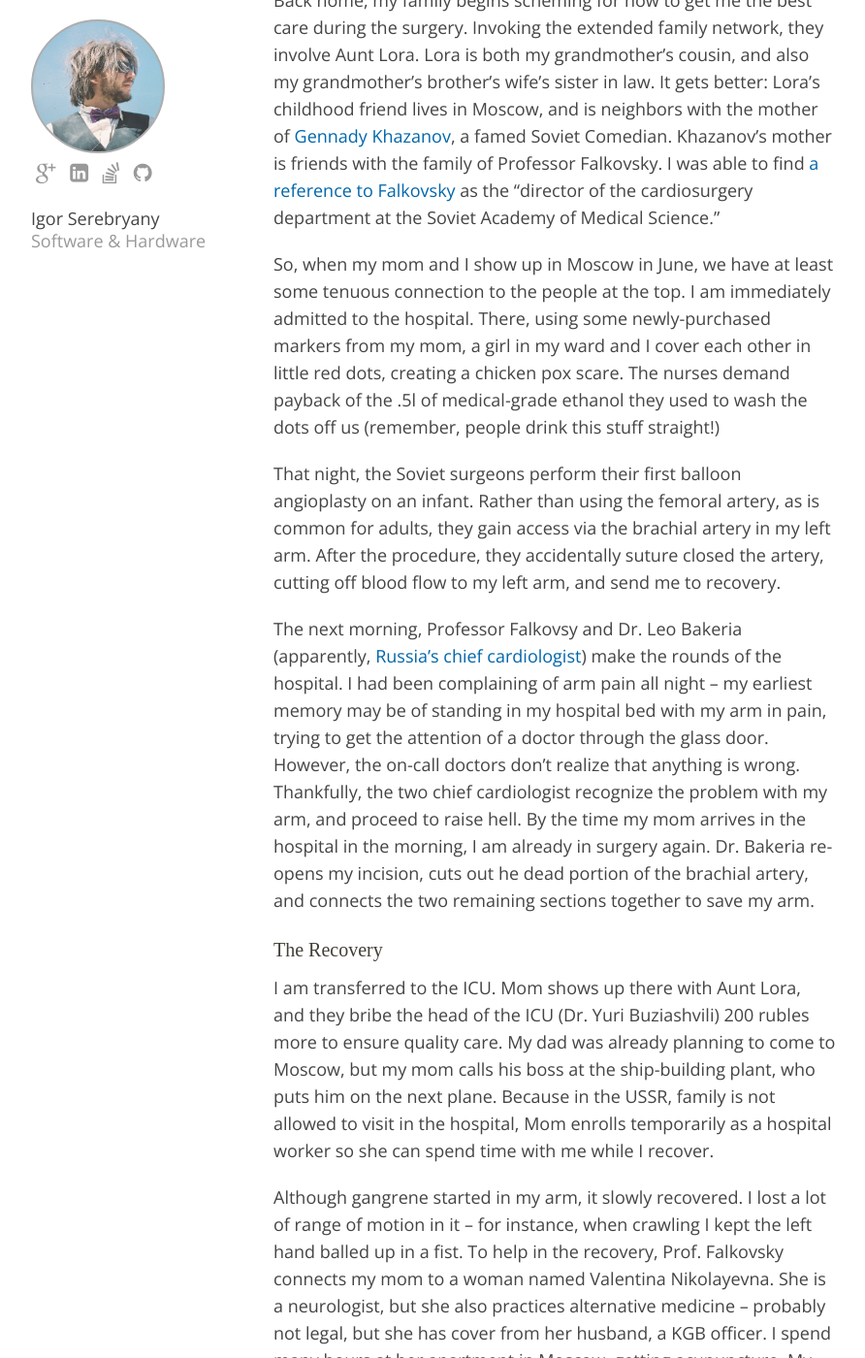
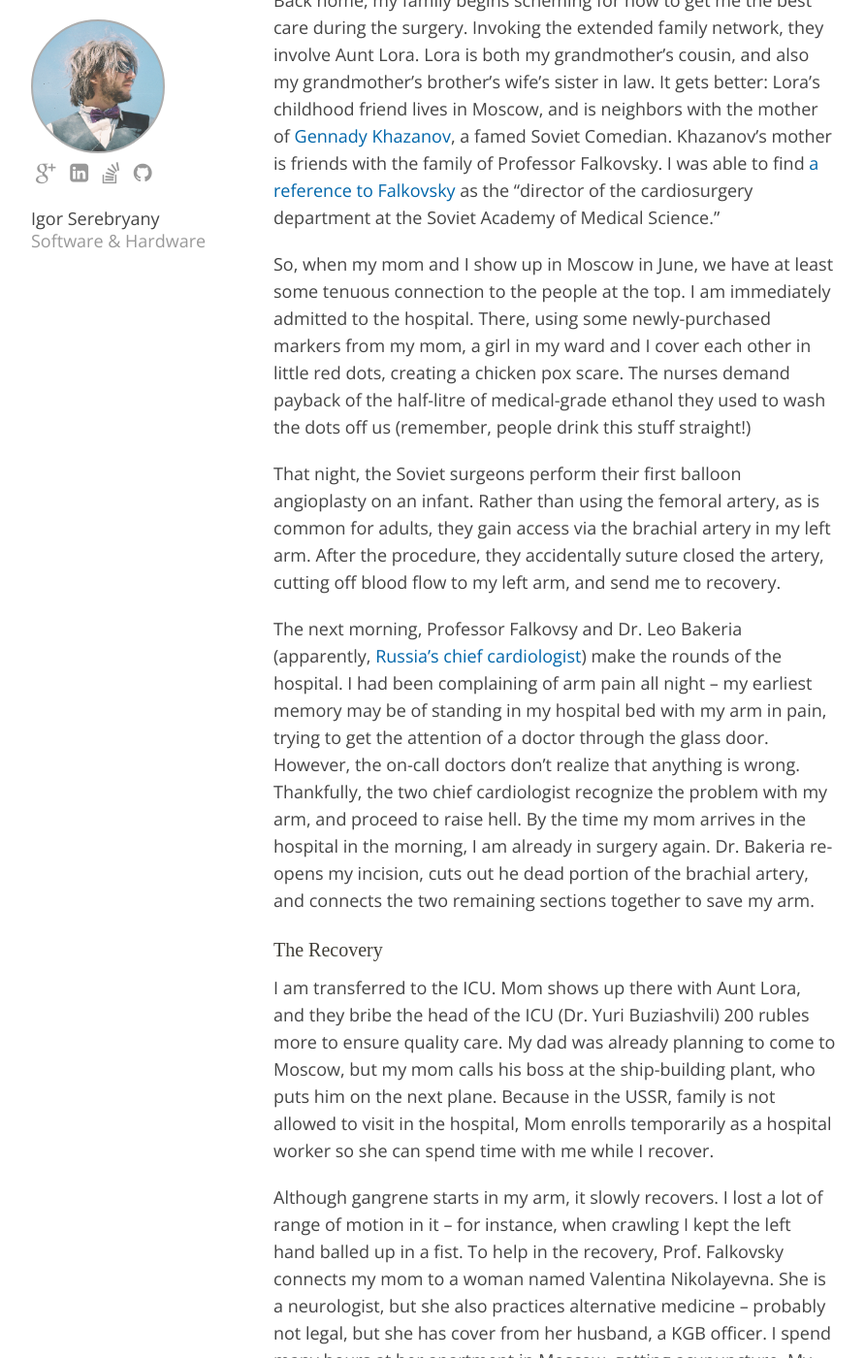
Before and after one commit to igor47/blog, a Jekyll site: the page built from _posts/2016-09-12-heart-disease-in-the-ussr.md, in a window 1280 px wide and 1400 px high, scrolled down 3646 px. Shown: the whole window at 97% size, without its empty margins (138-1030 px from the left). Built offline with Jekyll 4.4.1, drawn with Linux system fonts in a browser that asks for light colours; some web fonts are replaced; some of the changed text lies outside the part shown.

Commit message:
[heart] minor corrections

```diff
--- a/_posts/2016-09-12-heart-disease-in-the-ussr.md
+++ b/_posts/2016-09-12-heart-disease-in-the-ussr.md
@@ -103,7 +103,7 @@ I was able to find [a reference to Falkovsky](http://articles.dailypress.com/199
 So, when my mom and I show up in Moscow in June, we have at least some tenuous connection to the people at the top.
 I am immediately admitted to the hospital.
 There, using some newly-purchased markers from my mom, a girl in my ward and I cover each other in little red dots, creating a chicken pox scare.
-The nurses demand payback of the .5l of medical-grade ethanol they used to wash the dots off us (remember, people drink this stuff straight!)
+The nurses demand payback of the half-litre of medical-grade ethanol they used to wash the dots off us (remember, people drink this stuff straight!)
 
 That night, the Soviet surgeons perform their first balloon angioplasty on an infant.
 Rather than using the femoral artery, as is common for adults, they gain access via the brachial artery in my left arm.
@@ -123,7 +123,7 @@ Mom shows up there with Aunt Lora, and they bribe the head of the ICU (Dr. Yuri
 My dad was already planning to come to Moscow, but my mom calls his boss at the ship-building plant, who puts him on the next plane.
 Because in the USSR, family is not allowed to visit in the hospital, Mom enrolls temporarily as a hospital worker so she can spend time with me while I recover.
 
-Although gangrene started in my arm, it slowly recovered.
+Although gangrene starts in my arm, it slowly recovers.
 I lost a lot of range of motion in it -- for instance, when crawling I kept the left hand balled up in a fist.
 To help in the recovery, Prof. Falkovsky connects my mom to a woman named Valentina Nikolayevna.
 She is a neurologist, but she also practices alternative medicine -- probably not legal, but she has cover from her husband, a KGB officer.
```
Also changed, not shown: other parts of _posts/2016-09-12-heart-disease-in-the-ussr.md (+1 -1 lines).
